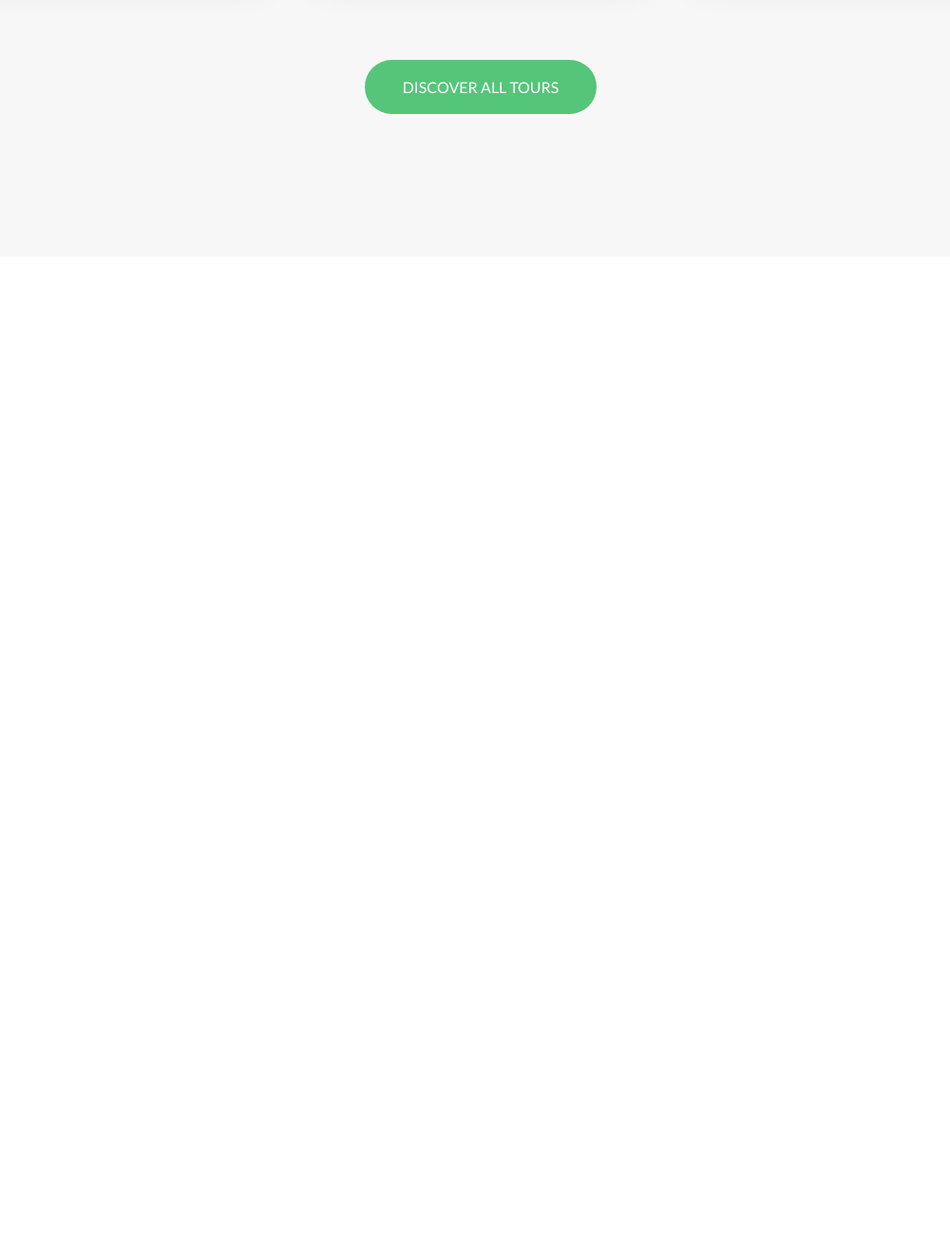
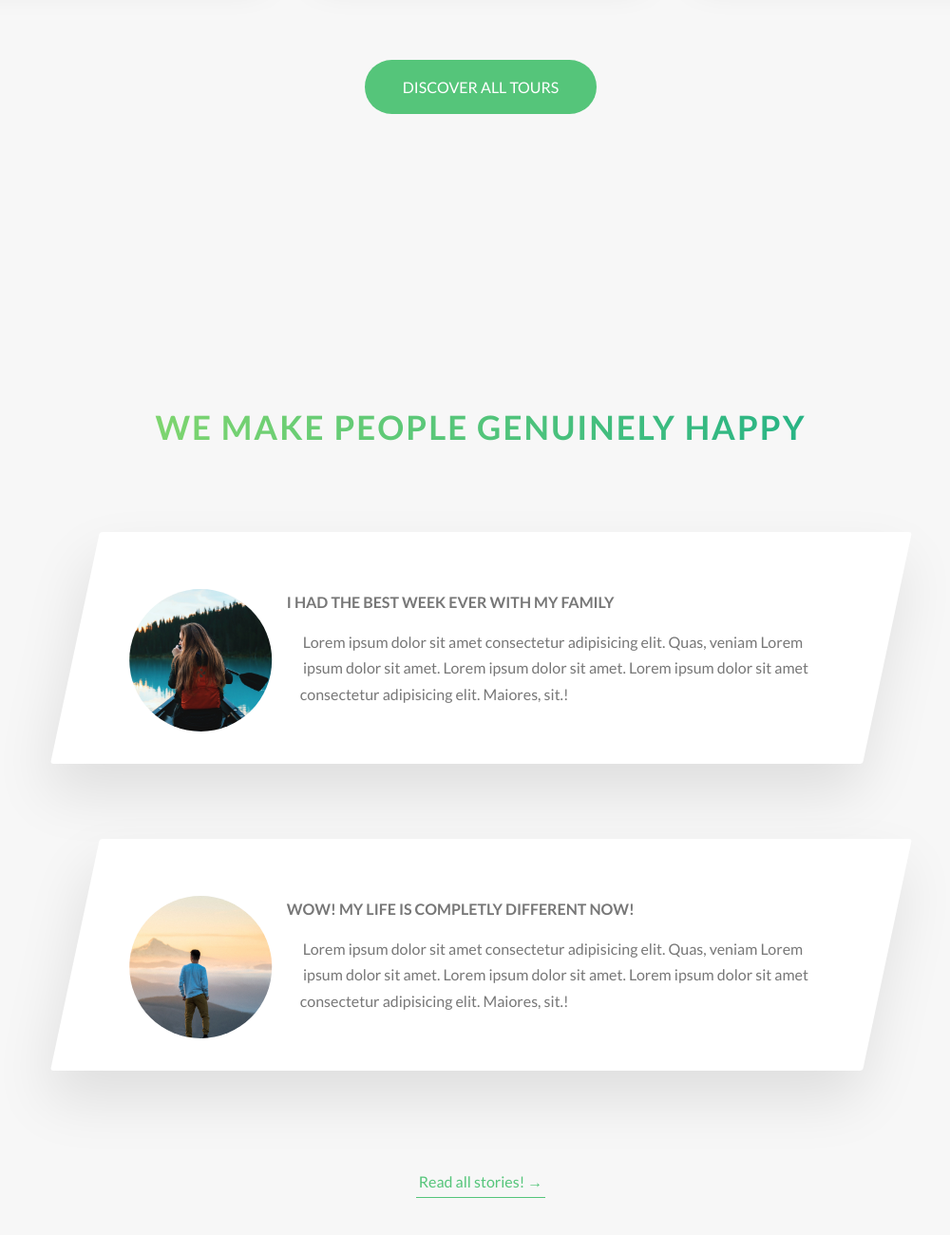
Before and after one commit to Julita1106/Natours-tours-planning-website, a website: page index.html in a window 1280 px wide. Shown: the part 3054-4354 px from the top of the page at 95% size, without its empty margins (134-1134 px from the left). Before the commit the page ends 3354 px from the top, so only its background shows below. Drawn offline with Linux system fonts and the light colour scheme.

Commit message:
built stories section with animated images

```diff
--- a/index.html
+++ b/index.html
@@ -239,6 +239,63 @@
 					<a href="#" class="btn btn--green">Discover all tours</a>
 				</div>
 			</section>
+
+			<section class="section-stories">
+				<div class="u-center-text u-margin-bottom-big">
+					<h2 class="heading-secondary">We make people genuinely happy</h2>
+				</div>
+
+				<div class="row">
+					<div class="story">
+						<figure class="story__shape">
+							<img
+								src="img/nat-8.jpg"
+								alt="person on a tour"
+								class="story__img"
+							/>
+							<figcaption class="story__caption">Mary Smith</figcaption>
+						</figure>
+						<div class="story__text">
+							<h3 class="heading-tertiary u-margin-bottom-small">
+								I had the best week ever with my family
+							</h3>
+							<p>
+								Lorem ipsum dolor sit amet consectetur adipisicing elit. Quas,
+								veniam Lorem ipsum dolor sit amet. Lorem ipsum dolor sit amet.
+								Lorem ipsum dolor sit amet consectetur adipisicing elit.
+								Maiores, sit.!
+							</p>
+						</div>
+					</div>
+				</div>
+
+				<div class="row">
+					<div class="story">
+						<figure class="story__shape">
+							<img
+								src="img/nat-9.jpg"
+								alt="person on a tour"
+								class="story__img"
+							/>
+							<figcaption class="story__caption">Jack Willson</figcaption>
+						</figure>
+						<div class="story__text">
+							<h3 class="heading-tertiary u-margin-bottom-small">
+								WOW! My life is completly different now!
+							</h3>
+							<p>
+								Lorem ipsum dolor sit amet consectetur adipisicing elit. Quas,
+								veniam Lorem ipsum dolor sit amet. Lorem ipsum dolor sit amet.
+								Lorem ipsum dolor sit amet consectetur adipisicing elit.
+								Maiores, sit.!
+							</p>
+						</div>
+					</div>
+				</div>
+				<div class="u-center-text u-margin-top-huge">
+					<a href="#" class="btn-text">Read all stories! &rarr;</a>
+				</div>
+			</section>
 		</main>
 
 		<!----
--- /dev/null
+++ b/sass/components/_story.scss
@@ -0,0 +1,57 @@
+.story {
+	width: 75%;
+	margin: 0 auto;
+	box-shadow: 0 3rem 6rem rgba($color-black, 0.1);
+	background-color: $color-white;
+	border-radius: 3px;
+	padding: 6rem;
+	padding-left: 9rem;
+	font-size: $default-font-size;
+	transform: skewX(-12deg);
+
+	&__shape {
+		height: 15rem;
+		width: 15rem;
+		float: left;
+		-webkit-shape-outside: circle(50% at 50% 50%);
+		shape-outside: circle(50% at 50% 50%);
+		-webkit-clip-path: circle(50% at 50% 50%);
+		clip-path: circle(50% at 50% 50%);
+		transform: translateX(-3rem) skewX(12deg);
+		position: relative;
+	}
+
+	&__img {
+		height: 100%;
+		transform: translateX(-4rem) scale(1.4);
+		transition: all 0.5s;
+	}
+
+	&__text {
+		transform: skewX(12deg);
+	}
+
+	&__caption {
+		position: absolute;
+		top: 50%;
+		left: 50%;
+		transform: translate(-50%, 0);
+		color: $color-white;
+		text-transform: uppercase;
+		font-size: 1.7rem;
+		text-align: center;
+		opacity: 0;
+		transition: all 0.5s;
+		backface-visibility: hidden;
+	}
+
+	&:hover &__caption {
+		opacity: 1;
+		transform: translate(-50%, -50%);
+	}
+
+	&:hover &__img {
+		transform: translateX(-4rem) scale(1);
+		filter: blur(3px) brightness(80%);
+	}
+}
--- a/sass/main.scss
+++ b/sass/main.scss
@@ -13,6 +13,7 @@
 @import "components/composition";
 @import "components/feature-box";
 @import "components/cards";
+@import "components/story";
 
 @import "layout/header";
 @import "layout/grid";
--- a/sass/pages/_home.scss
+++ b/sass/pages/_home.scss
@@ -27,3 +27,8 @@
 	padding: 25rem 0 15rem 0;
 	margin-top: -10rem;
 }
+
+.section-stories {
+	padding: 15rem 0;
+	background-color: $color-grey-light-1;
+}
```
Also changed, not shown: css/style.css.
